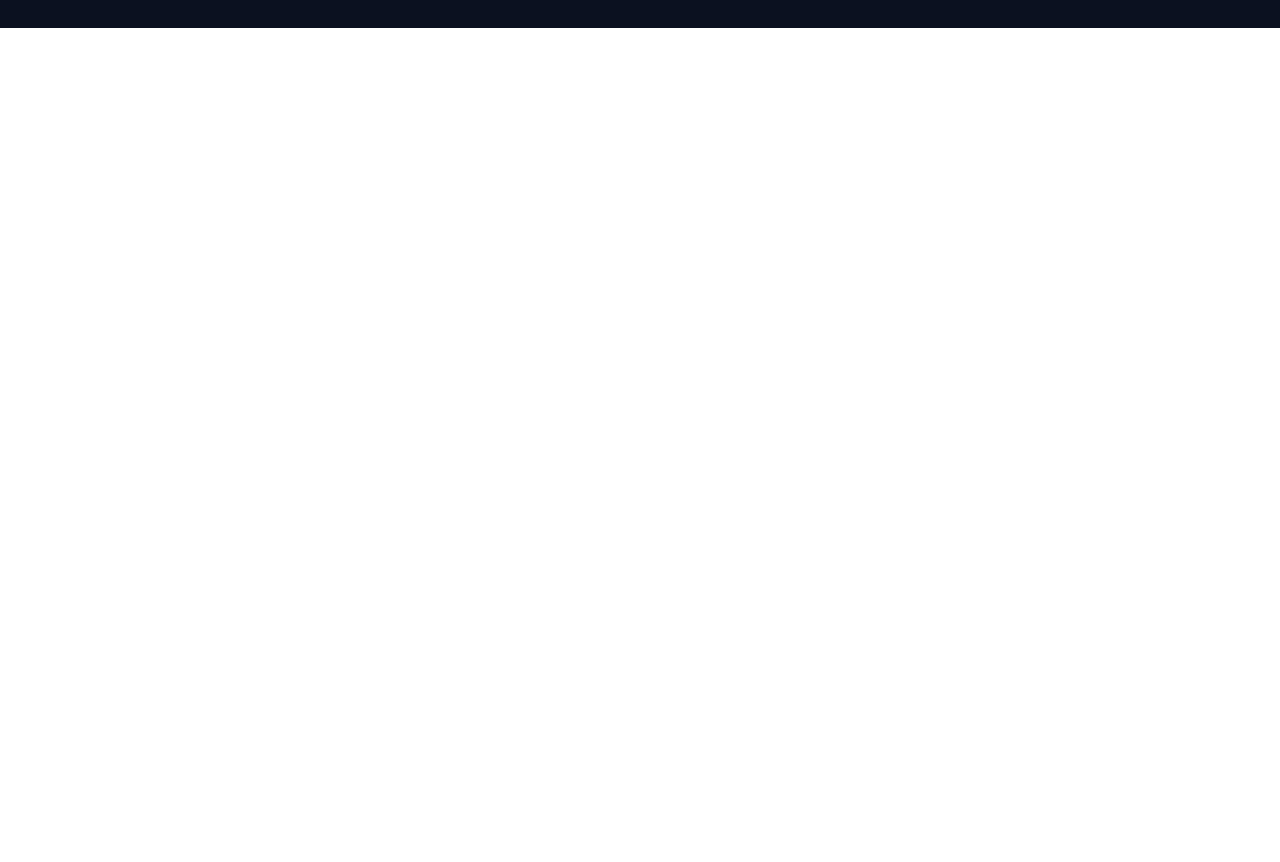
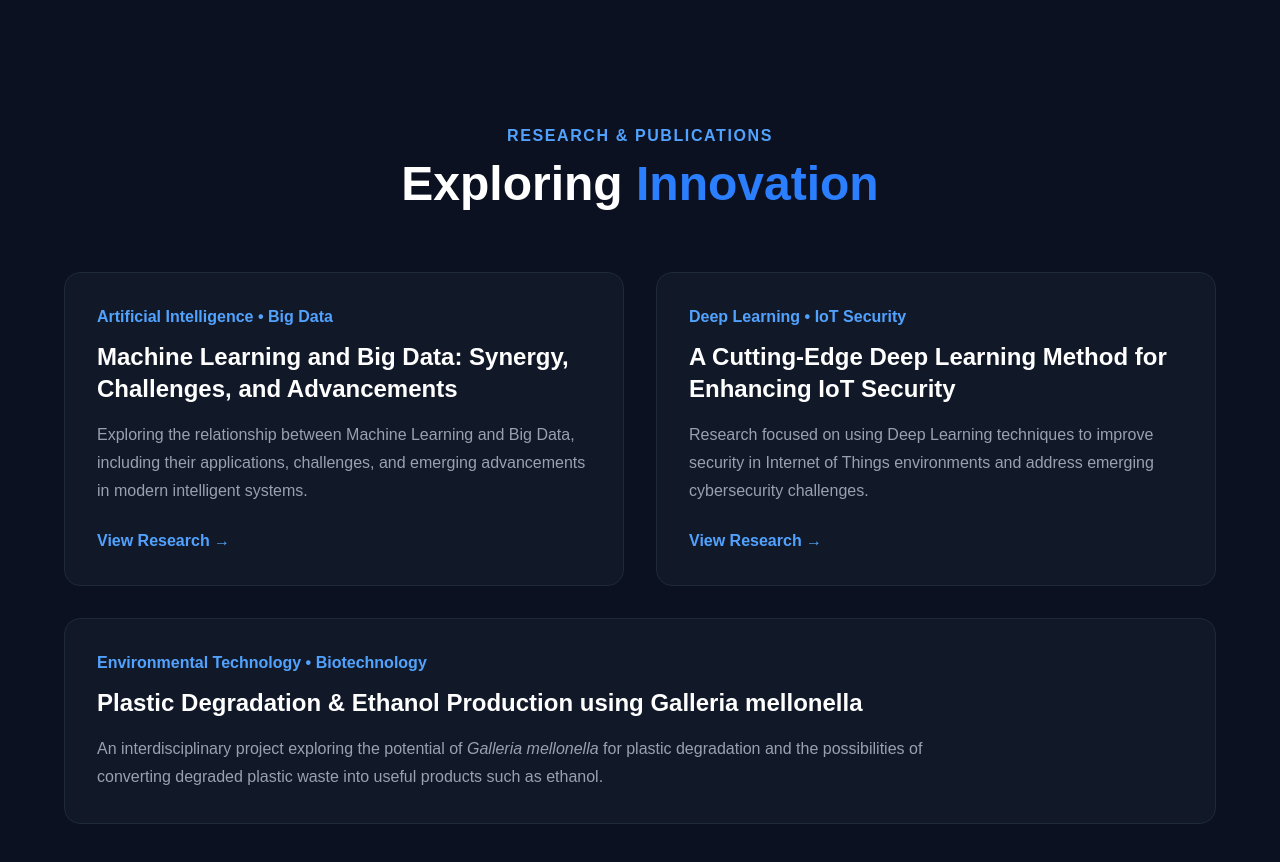
Before and after one commit to innovatialokji/portfolio, a Next.js app: page / in a window 1280 px wide. Shown: the part 3420-4282 px from the top of the page. Before the commit the page ends 3448 px from the top, so only its background shows below. Built offline with nearby package versions, Linux system fonts and the light colour scheme.

Commit message:
Add research and publications section

```diff
--- a/app/components/Research.tsx
+++ b/app/components/Research.tsx
@@ -0,0 +1,88 @@
+export default function Research() {
+  return (
+    <section
+      id="research"
+      className="min-h-screen bg-[#0B1120] text-white px-6 py-24"
+    >
+      <div className="max-w-6xl mx-auto">
+
+        {/* Section Heading */}
+        <div className="text-center mb-16">
+          <p className="text-blue-400 font-semibold tracking-widest uppercase mb-3">
+            Research & Publications
+          </p>
+
+          <h2 className="text-4xl md:text-5xl font-bold">
+            Exploring <span className="text-blue-500">Innovation</span>
+          </h2>
+        </div>
+
+        {/* Research Papers */}
+        <div className="grid md:grid-cols-2 gap-8">
+
+          {/* Research 1 */}
+          <div className="border border-gray-800 rounded-2xl p-8 bg-[#111827] hover:border-blue-500 transition">
+            <p className="text-blue-400 font-semibold mb-3">
+              Artificial Intelligence • Big Data
+            </p>
+
+            <h3 className="text-2xl font-bold mb-4">
+              Machine Learning and Big Data: Synergy, Challenges, and Advancements
+            </h3>
+
+            <p className="text-gray-400 leading-7 mb-6">
+              Exploring the relationship between Machine Learning and Big
+              Data, including their applications, challenges, and emerging
+              advancements in modern intelligent systems.
+            </p>
+
+            <button className="text-blue-400 font-semibold hover:text-blue-300 transition">
+              View Research →
+            </button>
+          </div>
+
+          {/* Research 2 */}
+          <div className="border border-gray-800 rounded-2xl p-8 bg-[#111827] hover:border-blue-500 transition">
+            <p className="text-blue-400 font-semibold mb-3">
+              Deep Learning • IoT Security
+            </p>
+
+            <h3 className="text-2xl font-bold mb-4">
+              A Cutting-Edge Deep Learning Method for Enhancing IoT Security
+            </h3>
+
+            <p className="text-gray-400 leading-7 mb-6">
+              Research focused on using Deep Learning techniques to improve
+              security in Internet of Things environments and address
+              emerging cybersecurity challenges.
+            </p>
+
+            <button className="text-blue-400 font-semibold hover:text-blue-300 transition">
+              View Research →
+            </button>
+          </div>
+
+          {/* Research 3 */}
+          <div className="border border-gray-800 rounded-2xl p-8 bg-[#111827] hover:border-blue-500 transition md:col-span-2">
+            <p className="text-blue-400 font-semibold mb-3">
+              Environmental Technology • Biotechnology
+            </p>
+
+            <h3 className="text-2xl font-bold mb-4">
+              Plastic Degradation & Ethanol Production using Galleria mellonella
+            </h3>
+
+            <p className="text-gray-400 leading-7 max-w-4xl">
+              An interdisciplinary project exploring the potential of
+              <i> Galleria mellonella</i> for plastic degradation and the
+              possibilities of converting degraded plastic waste into useful
+              products such as ethanol.
+            </p>
+
+          </div>
+
+        </div>
+      </div>
+    </section>
+  );
+}
--- a/app/page.tsx
+++ b/app/page.tsx
@@ -3,6 +3,7 @@ import Hero from "./components/Hero";
 import About from "./components/About";
 import Experience from "./components/Experience";
 import Projects from "./components/Projects";
+import Research from "./components/Research";
 
 export default function Home() {
   return (
@@ -12,6 +13,7 @@ export default function Home() {
       <About />
       <Experience />
       <Projects />
+      <Research />
     </main>
   );
 }
```
